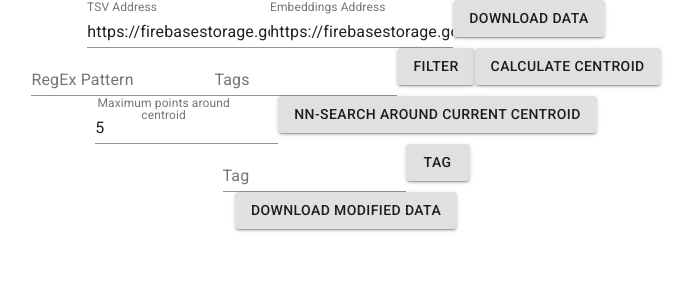
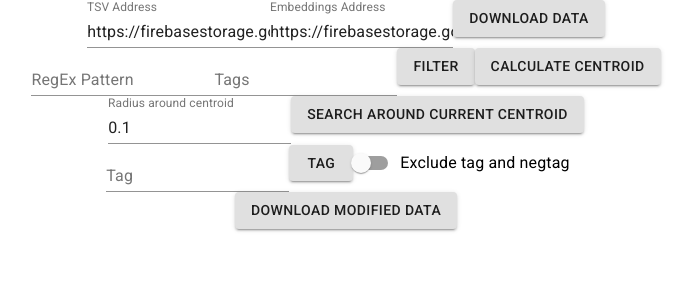
Before and after one commit to Rinatius/chronoscope, a React (Create React App) app: page / in a window 1280 px wide. Shown: the top 300 px of the page, without its empty margins (294-987 px from the left). Built offline with nearby package versions, Linux system fonts and the light colour scheme.

Commit message:
Add exclusion of tags/negtags, KD-search inside radius now

```diff
--- a/src/App.js
+++ b/src/App.js
@@ -5,6 +5,9 @@ import { text, csv, tsv, scaleTime, extent, nest, timeFormat, sum, timeDays, ran
 import Slider from '@material-ui/core/Slider';
 import Button from '@material-ui/core/Button';
 import TextField from '@material-ui/core/TextField';
+import FormControlLabel from '@material-ui/core/FormControlLabel';
+import FormGroup from '@material-ui/core/FormGroup';
+import Switch from '@material-ui/core/Switch';
 
 import Table from '@material-ui/core/Table';
 import TableBody from '@material-ui/core/TableBody';
@@ -50,7 +53,7 @@ class App extends Component {
     embeddings: [],
     kdTree: null,
     centroid: [],
-    maxPoints: 5,
+    maxKDRadius: 0.1,
     tag: "",
     tagSelector: "",
     prepareDownload: false,
@@ -59,7 +62,8 @@ class App extends Component {
     nestedAllTags: [],
     nestedAllTagsDates: {},
     timeRange: [],
-    externalToolTip: ""
+    externalToolTip: "",
+    tagModeEnabled: false
   }
 
   handleSliderChange = (event, newValue) => {
@@ -107,6 +111,20 @@ class App extends Component {
 
   }
 
+  excludeTagNegtag = (data) => {
+    let result = data
+    if (this.state.tag.length > 0) {
+      result = data.filter(d => {
+        const res = !(d.get("tags").includes(this.state.tag) ||
+        d.get("negtags".includes(this.state.negtag)))
+        console.log(res)
+        return res
+      })
+    }
+    console.log(result)
+    return result
+  }
+
   allFilter = () => {
     let filtered = []
     if (this.state.regex.length > 0) {
@@ -117,6 +135,9 @@ class App extends Component {
     }
     if (this.state.tagSelector.length > 0) {
       filtered = filtered.filter(d => d.get("tags").includes(this.state.tagSelector));
+    }
+    if (this.state.tagModeEnabled) {
+      filtered = this.excludeTagNegtag(filtered)
     }
     this.setState({
       filteredData: filtered
@@ -212,9 +233,17 @@ class App extends Component {
   }
 
   kdSearch = () => {
-    const nearestPoints = this.state.kdTree
-      .knn(this.state.centroid.data, 5)
-    const nearestRows = List(nearestPoints.map(d => this.state.data.get(d)));
+    const nearestPoints = []
+    this.state.kdTree
+      .rnn(this.state.centroid.data, this.state.maxKDRadius, point => {
+        nearestPoints.push(point)
+        return undefined;
+      })
+    console.log(nearestPoints)
+    let nearestRows = List(nearestPoints.map(d => this.state.data.get(d)));
+    if (this.state.tagModeEnabled) {
+      nearestRows = this.excludeTagNegtag(nearestRows)
+    }
     this.setState({filteredData: nearestRows})
   }
 
@@ -301,9 +330,15 @@ class App extends Component {
     this.downloadData()
   };
 
-  handleMaxPointsChange = (event) => {
+  handleRadiusChange = (event) => {
     this.setState({
-      maxPoints: event.target.value
+      maxKDRadius: event.target.value
+    });
+  };
+
+  handleTagModeChange = (event) => {
+    this.setState({
+      tagModeEnabled: event.target.checked
     });
   };
 
@@ -369,14 +404,14 @@ class App extends Component {
          <div>
           <TextField
             id="tag_field"
-            label="Maximum points around centroid"
+            label="Radius around centroid"
             type="number"
-            onChange={this.handleMaxPointsChange}
-            value={this.state.maxPoints} />
+            onChange={this.handleRadiusChange}
+            value={this.state.maxKDRadius} />
           <Button
             variant="contained"
             onClick={this.handleNNSearchClick}>
-            NN-search around current centroid
+            Search around current centroid
           </Button>
         </div>
         <div>
@@ -390,6 +425,11 @@ class App extends Component {
             onClick={this.handleTagClick}>
             Tag
           </Button>
+          <FormControlLabel
+            control={<Switch checked={this.state.tagModeEnabled}
+                             onChange={this.handleTagModeChange}/>}
+            label="Exclude tag and negtag"
+          />
         </div>
         <div>
           <Button
```
